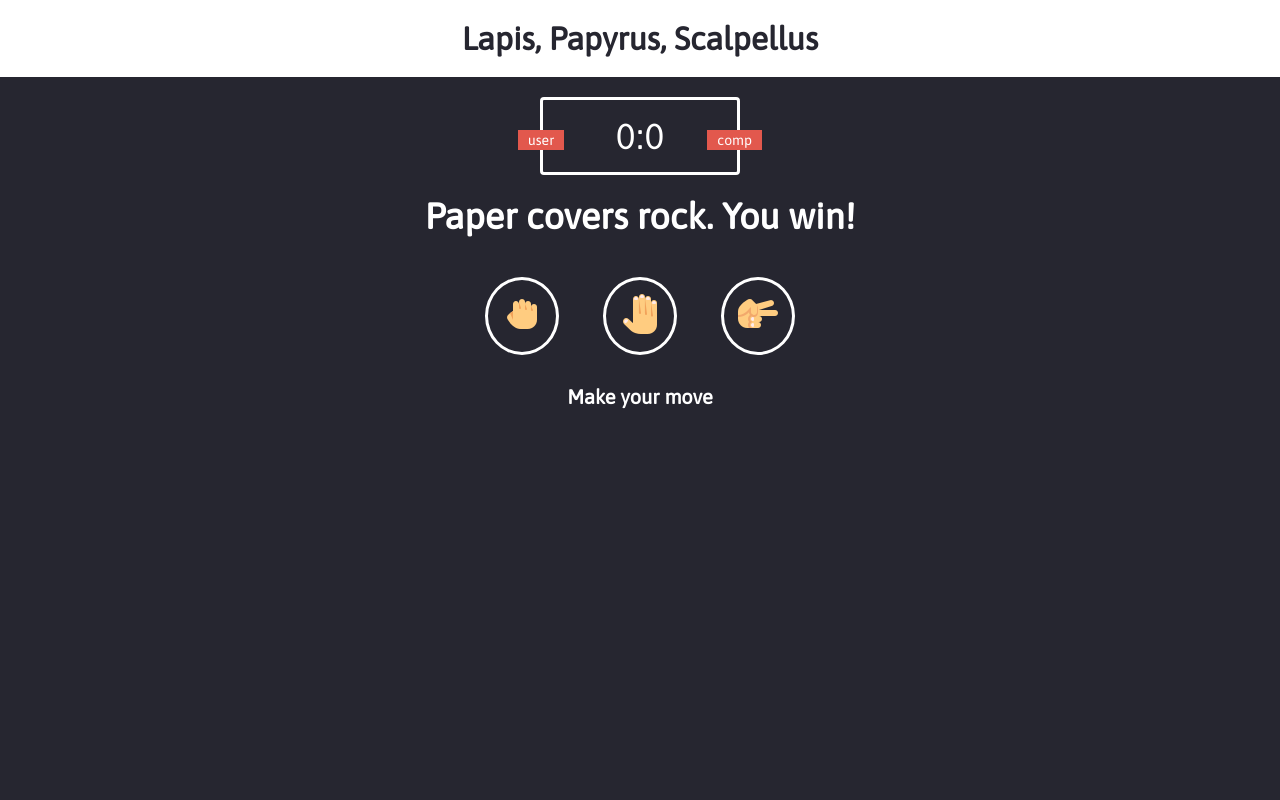
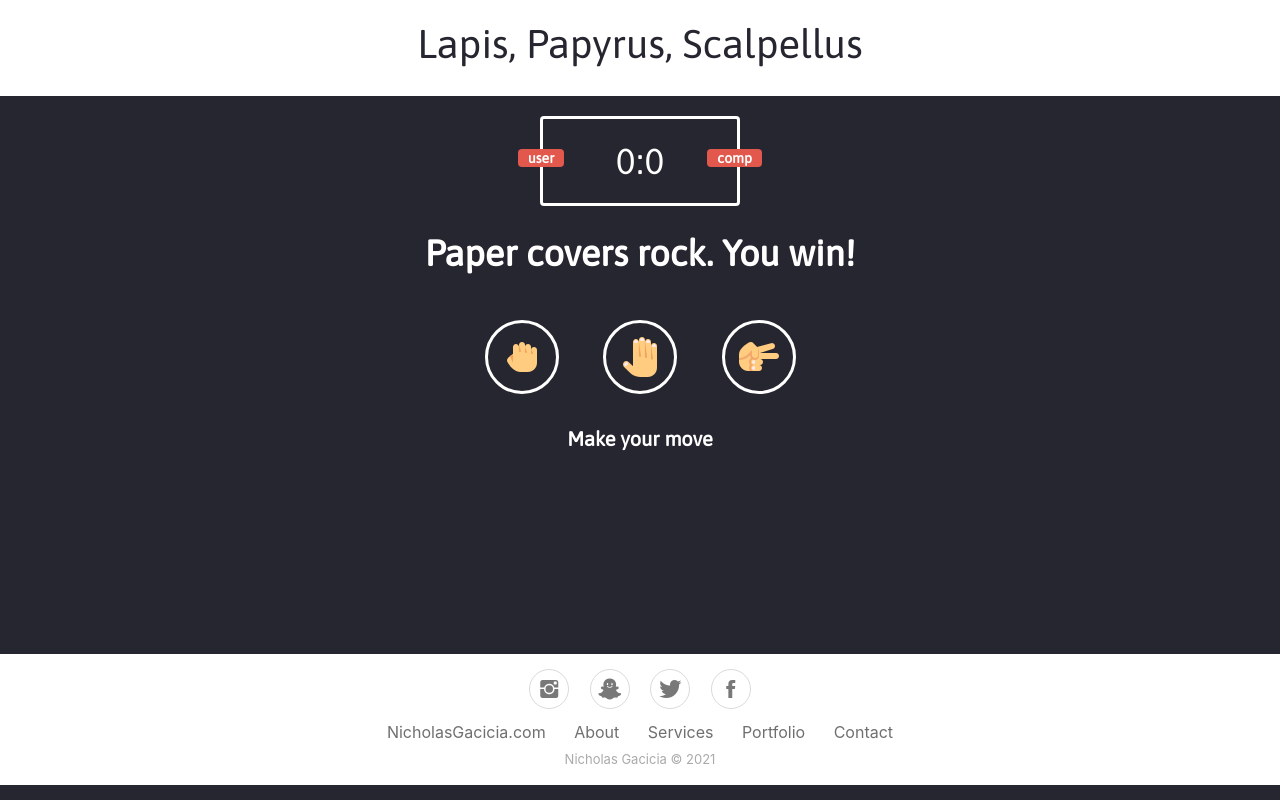
Before and after one commit to nicholasgacicia/lapis-papyrus-scalpellus, a PHP site: page / in a window 1280 px wide. Run offline with PHP 8.4, Linux system fonts and the light colour scheme; some libraries are stand-ins or nearby versions.

Commit message:
Adds footer

```diff
--- a/css/styles.css
+++ b/css/styles.css
@@ -107,3 +107,68 @@ h1 {
   border: 3px solid #464647;
   box-shadow: 0 0 10px #25292b;
 }
+
+/* ****************** */
+/* !!! Footer CSS !!! */
+/* ****************** */
+
+.footer-basic {
+  margin-top: 200px;
+  padding: 15px 0;
+  background-color: #ffffff;
+  color: #4b4c4d;
+}
+
+.footer-basic ul {
+  padding: 0;
+  list-style: none;
+  text-align: center;
+  font-size: 16px;
+  line-height: 1;
+  margin-bottom: 0;
+}
+
+.footer-basic li {
+  padding: 0 8px;
+}
+
+.footer-basic ul a {
+  color: inherit;
+  text-decoration: none;
+  opacity: 0.8;
+}
+
+.footer-basic ul a:hover {
+  opacity: 1;
+}
+
+.footer-basic .social {
+  text-align: center;
+  padding-bottom: 15px;
+}
+
+.footer-basic .social > a {
+  font-size: 24px;
+  width: 40px;
+  height: 40px;
+  line-height: 40px;
+  display: inline-block;
+  text-align: center;
+  border-radius: 50%;
+  border: 1px solid #ccc;
+  margin: 0 8px;
+  color: inherit;
+  opacity: 0.75;
+}
+
+.footer-basic .social > a:hover {
+  opacity: 0.9;
+}
+
+.footer-basic .copyright {
+  margin-top: 10px;
+  text-align: center;
+  font-size: 13px;
+  color: #aaa;
+  margin-bottom: 0;
+}
--- a/index.html
+++ b/index.html
@@ -4,6 +4,10 @@
   <meta charset="UTF-8">
   <meta http-equiv="X-UA-Compatible" content="IE=edge">
   <meta name="viewport" content="width=device-width, initial-scale=1.0">
+  <!-- Bootstrap CSS -->
+  <link rel="stylesheet" href="https://cdnjs.cloudflare.com/ajax/libs/twitter-bootstrap/4.1.3/css/bootstrap.min.css">
+  <!-- Icons -->
+  <link rel="stylesheet" href="https://cdnjs.cloudflare.com/ajax/libs/ionicons/2.0.1/css/ionicons.min.css">
   <!-- Custom CSS -->
   <link rel="stylesheet" href="css/styles.css">
   <title>Rock, Paper, Scissors</title>
@@ -15,6 +19,7 @@
     <h1>Lapis, Papyrus, Scalpellus</h1>
   </header>
 
+  <section>
     <div class="score-board">
       <div id="user-label" class="badge">user</div>
       <div id="computer-label" class="badge">comp</div>
@@ -38,7 +43,30 @@
     </div>
 
     <p id="action-message">Make your move</p>
+  </section>
 
+  <div class="footer-basic">
+    <footer>
+      <div class="social">
+        <a href="#"><i class="icon ion-social-instagram"></i></a>
+        <a href="#"><i class="icon ion-social-snapchat"></i></a>
+        <a href="#"><i class="icon ion-social-twitter"></i></a>
+        <a href="#"><i class="icon ion-social-facebook"></i></a>
+      </div>
+
+      <ul class="list-inline">
+        <li class="list-inline-item"><a href="https://nicholasgacicia.herokuapp.com/">NicholasGacicia.com</a></li>
+        <li class="list-inline-item"><a href="https://nicholasgacicia.herokuapp.com/#about">About</a></li>
+        <li class="list-inline-item"><a href="https://nicholasgacicia.herokuapp.com/#services">Services</a></li>
+        <li class="list-inline-item"><a href="https://nicholasgacicia.herokuapp.com/#portfolio">Portfolio</a></li>
+        <li class="list-inline-item"><a href="https://nicholasgacicia.herokuapp.com/#contact">Contact</a></li>
+      </ul>
+      <p class="copyright">Nicholas Gacicia © 2021</p>
+    </footer>
+  </div>
+
+  <script src="https://cdnjs.cloudflare.com/ajax/libs/jquery/3.2.1/jquery.min.js" defer async></script>
+  <script src="https://cdnjs.cloudflare.com/ajax/libs/twitter-bootstrap/4.1.3/js/bootstrap.bundle.min.js" defer async></script>
   <script src="js/app.js" defer async></script>
 </body>
 </html>
```
Lines whose indentation alone changed are shown as unchanged.
